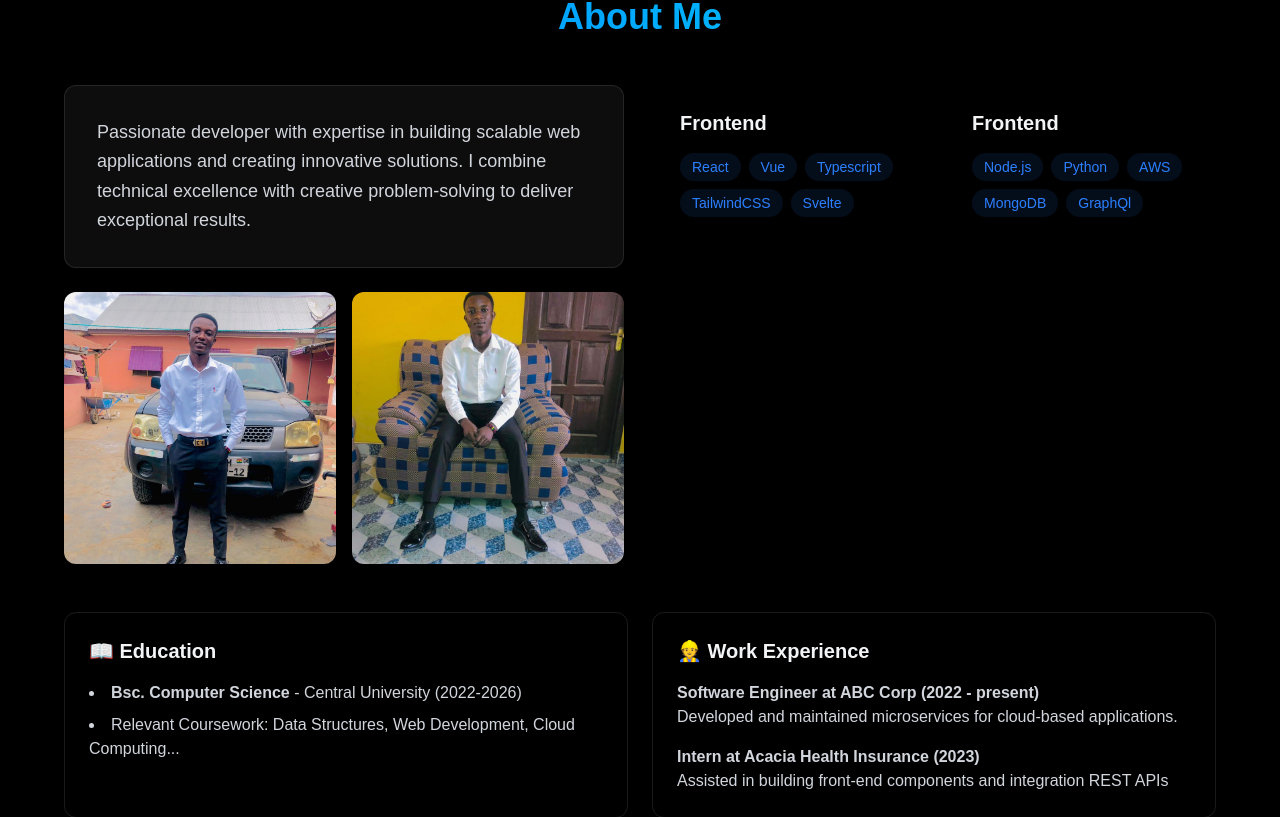
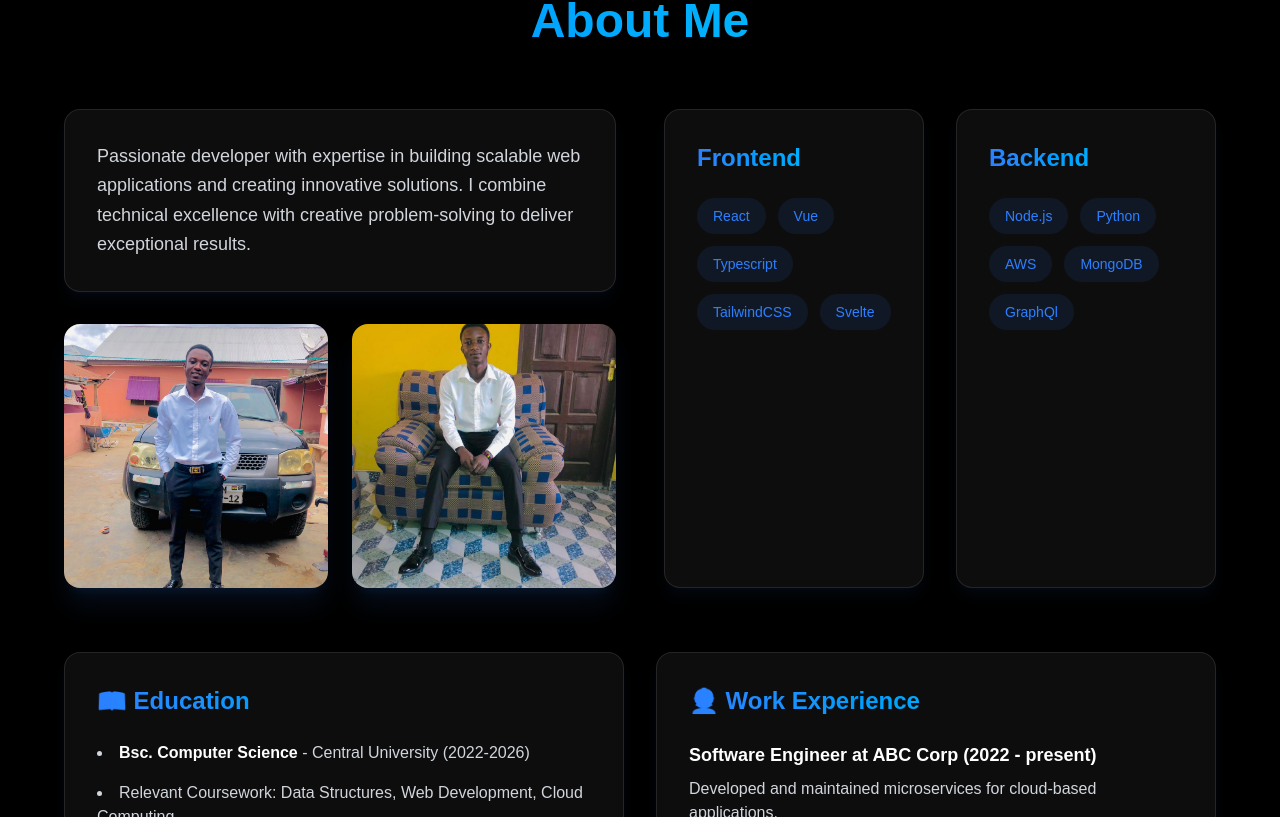
Before and after one commit to Isaac9876/Isaac-portfolio, a React (Vite) app: page / in a window 1280 px wide. Shown: the part 883-1700 px from the top of the page. Built offline with nearby package versions, Linux system fonts and the light colour scheme.

Commit message:
first commit

```diff
--- a/src/components/sections/About.jsx
+++ b/src/components/sections/About.jsx
@@ -21,48 +21,48 @@ export const About = () => {
     return (
     <section
      id="about"
-     className="min-h-screen flex items-center justify-center py-20 px-4 md:px-8"
+     className="min-h-screen flex items-center justify-center py-20 px-4 md:px-8 bg-gradient-to-b from-transparent to-black/20"
     >
         <RevealOnScroll>
         <div className="max-w-6xl mx-auto w-full">
-            <h2 className="text-4xl font-bold mb-12 bg-gradient-to-r from-blue-500 to-cyan-400 bg-clip-text text-transparent text-center">
+            <h2 className="text-5xl font-bold mb-16 bg-gradient-to-r from-blue-500 to-cyan-400 bg-clip-text text-transparent text-center">
                 About Me
             </h2>
 
-            <div className="grid md:grid-cols-2 gap-8 mb-12">
+            <div className="grid md:grid-cols-2 gap-12 mb-16">
                 <RevealOnScroll>
-                    <div className="space-y-6">
-                        <div className="rounded-xl p-8 border-white/10 border bg-white/5 backdrop-blur-lg hover:-translate-y-1 transition-all duration-300">
+                    <div className="space-y-8">
+                        <div className="rounded-2xl p-8 border-white/10 border bg-white/5 backdrop-blur-lg hover:-translate-y-2 transition-all duration-300 shadow-lg shadow-blue-500/5 hover:shadow-blue-500/10">
                             <p className="text-gray-300 text-lg leading-relaxed">
                                 Passionate developer with expertise in building scalable web
                                 applications and creating innovative solutions. I combine technical
                                 excellence with creative problem-solving to deliver exceptional results.
                             </p>
                         </div>
-                        <div className="grid grid-cols-2 gap-4">
+                        <div className="grid grid-cols-2 gap-6">
                             <ImageContainer
                                 src="IMG-20240721-WA0008.jpg"
                                 alt="Isaac Tech"
-                                className="w-full aspect-square rounded-xl"
+                                className="w-full aspect-square rounded-2xl shadow-xl shadow-blue-500/10 hover:shadow-blue-500/20 transition-all duration-500 hover:-translate-y-2"
                             />
                             <ImageContainer
                                 src="IMG-20240721-WA0033.jpg"
                                 alt="Isaac Tech"
-                                className="w-full aspect-square rounded-xl"
+                                className="w-full aspect-square rounded-2xl shadow-xl shadow-blue-500/10 hover:shadow-blue-500/20 transition-all duration-500 hover:-translate-y-2"
                             />
                         </div>
                     </div>
                 </RevealOnScroll>
 
-                <div className="grid grid-cols-1 md:grid-cols-2 gap-6">
-                    <div className="rounded-xl p-6 hover:-translate-y-1 transition-all">
-                        <h3 className="text-xl font-bold mb-4"> Frontend</h3>
-                        <div className="flex flex-wrap gap-2">
+                <div className="grid grid-cols-1 md:grid-cols-2 gap-8">
+                    <div className="rounded-2xl p-8 border border-white/10 bg-white/5 backdrop-blur-lg hover:-translate-y-2 transition-all duration-300 shadow-lg shadow-blue-500/5 hover:shadow-blue-500/10">
+                        <h3 className="text-2xl font-bold mb-6 bg-gradient-to-r from-blue-500 to-cyan-400 bg-clip-text text-transparent">Frontend</h3>
+                        <div className="flex flex-wrap gap-3">
                             {frontendSkills.map((tech, key) => (
                                 <span
                                 key={key}
-                                className="bg-blue-500/10 text-blue-500 py-1 px-3 rounded-full text-sm hover:bg-blue-500/20
-                                                 hover:shadow-[0_2px_8px_rgba(59,130,2246,0.2)] transition
+                                className="bg-blue-500/10 text-blue-500 py-2 px-4 rounded-full text-sm hover:bg-blue-500/20
+                                                 hover:shadow-[0_2px_8px_rgba(59,130,246,0.3)] transition-all duration-300 hover:-translate-y-1
                                 ">
                                     {tech}
                                 </span>
@@ -70,14 +70,14 @@ export const About = () => {
                         </div>
                     </div>
 
-                    <div className="rounded-xl p-6 hover:-translate-y-1 transition-all">
-                        <h3 className="text-xl font-bold mb-4"> Frontend</h3>
-                        <div className="flex flex-wrap gap-2">
+                    <div className="rounded-2xl p-8 border border-white/10 bg-white/5 backdrop-blur-lg hover:-translate-y-2 transition-all duration-300 shadow-lg shadow-blue-500/5 hover:shadow-blue-500/10">
+                        <h3 className="text-2xl font-bold mb-6 bg-gradient-to-r from-blue-500 to-cyan-400 bg-clip-text text-transparent">Backend</h3>
+                        <div className="flex flex-wrap gap-3">
                             {backendSkills.map((tech, key) => (
                                 <span
                                 key={key}
-                                className="bg-blue-500/10 text-blue-500 py-1 px-3 rounded-full text-sm hover:bg-blue-500/20
-                                                 hover:shadow-[0_2px_8px_rgba(59,130,2246,0.2)] transition
+                                className="bg-blue-500/10 text-blue-500 py-2 px-4 rounded-full text-sm hover:bg-blue-500/20
+                                                 hover:shadow-[0_2px_8px_rgba(59,130,246,0.3)] transition-all duration-300 hover:-translate-y-1
                                 ">
                                     {tech}
                                 </span>
@@ -87,12 +87,12 @@ export const About = () => {
                 </div>
             </div>
 
-            <div className="grid grid-cols-1 grid-cols-2 gap-6 mt-8">
-                <div className="p-6 rounded-xl border-white/10 border hover:-translate-y-1 transition-all">
-                      <h3 className="text-xl font-bold mb-4"> 📖 Education</h3>
-                      <ul className="list-disc list-inside text-gray-300 space-y-2">
+            <div className="grid md:grid-cols-2 gap-8 mt-8">
+                <div className="p-8 rounded-2xl border-white/10 border bg-white/5 backdrop-blur-lg hover:-translate-y-2 transition-all duration-300 shadow-lg shadow-blue-500/5 hover:shadow-blue-500/10">
+                      <h3 className="text-2xl font-bold mb-6 bg-gradient-to-r from-blue-500 to-cyan-400 bg-clip-text text-transparent">📖 Education</h3>
+                      <ul className="list-disc list-inside text-gray-300 space-y-4">
                         <li>
-                            <strong> Bsc. Computer Science</strong> - Central University
+                            <strong className="text-white">Bsc. Computer Science</strong> - Central University
                             (2022-2026)
                         </li>
                         <li>
@@ -101,18 +101,18 @@ export const About = () => {
                         </li>
                       </ul>
                 </div>
-                <div className="p-6 rounded-xl border-white/10 border hover:-translate-y-1 transition-all">
-                      <h3 className="text-xl font-bold mb-4"> 👷 Work Experience</h3>
-                      <div className="space-y-4 text-gray-300">
+                <div className="p-8 rounded-2xl border-white/10 border bg-white/5 backdrop-blur-lg hover:-translate-y-2 transition-all duration-300 shadow-lg shadow-blue-500/5 hover:shadow-blue-500/10">
+                      <h3 className="text-2xl font-bold mb-6 bg-gradient-to-r from-blue-500 to-cyan-400 bg-clip-text text-transparent">👷 Work Experience</h3>
+                      <div className="space-y-6 text-gray-300">
                         <div>
-                            <h4 className="font-semibold"> Software Engineer at ABC Corp (2022 - present)</h4>
+                            <h4 className="font-semibold text-white text-lg mb-2">Software Engineer at ABC Corp (2022 - present)</h4>
                             <p>Developed and maintained microservices for cloud-based
                                applications.
                             </p>
                         </div>
 
                         <div>
-                            <h4 className="font-semibold"> Intern at Acacia Health Insurance (2023)</h4>
+                            <h4 className="font-semibold text-white text-lg mb-2">Intern at Acacia Health Insurance (2023)</h4>
                             <p>
                                 Assisted in building front-end components and integration REST APIs
                             </p>
```
